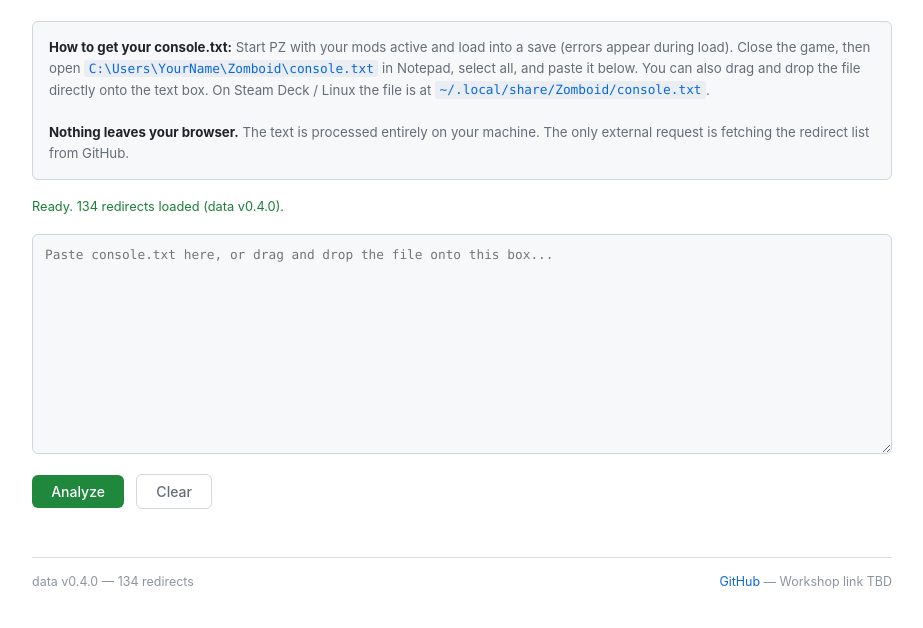
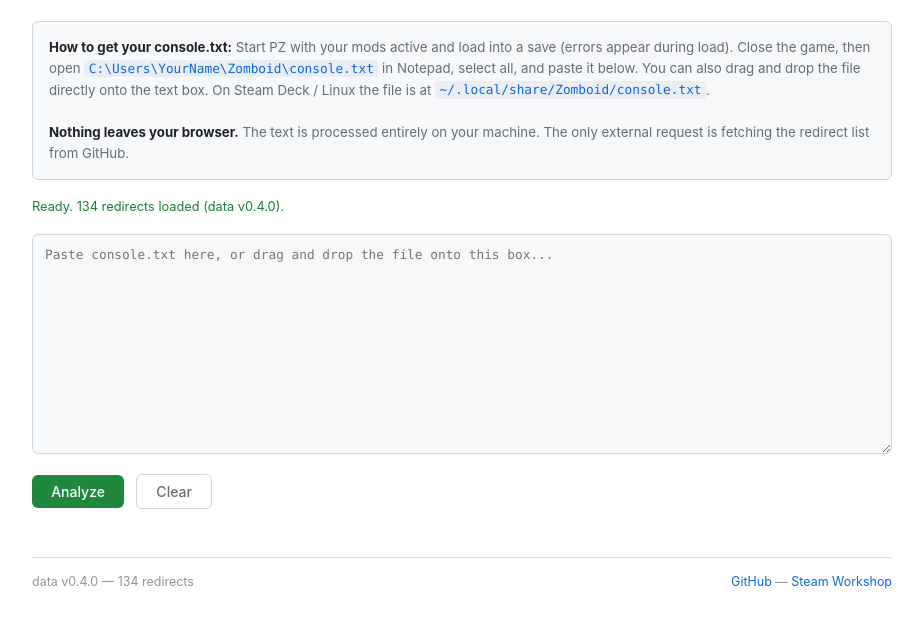
Before and after one commit to robotsmeller/unbreaker, a plain HTML site: page docs/index.html in a window 1280 px wide. Shown: the part 104-732 px from the top of the page, without its empty margins (178-1101 px from the left). Drawn offline with Linux system fonts and the light colour scheme.

Commit message:
Wire Workshop URL into diagnostic tool footer and README
Workshop item created at id=3721648770 (currently Hidden, will go
public after SteamCMD content upload completes and in-game test
passes).

Co-Authored-By: Claude Sonnet 4.6 <noreply@anthropic.com>

```diff
--- a/docs/index.html
+++ b/docs/index.html
@@ -475,7 +475,7 @@
 
   <footer>
     <span id="data-version"></span>
-    <span><a href="https://github.com/robotsmeller/unbreaker" target="_blank" rel="noopener">GitHub</a> &mdash; Workshop link TBD</span>
+    <span><a href="https://github.com/robotsmeller/unbreaker" target="_blank" rel="noopener">GitHub</a> &mdash; <a href="https://steamcommunity.com/sharedfiles/filedetails/?id=3721648770" target="_blank" rel="noopener">Steam Workshop</a></span>
   </footer>
 
 </div>
```
Also changed, not shown: 1 other file.
